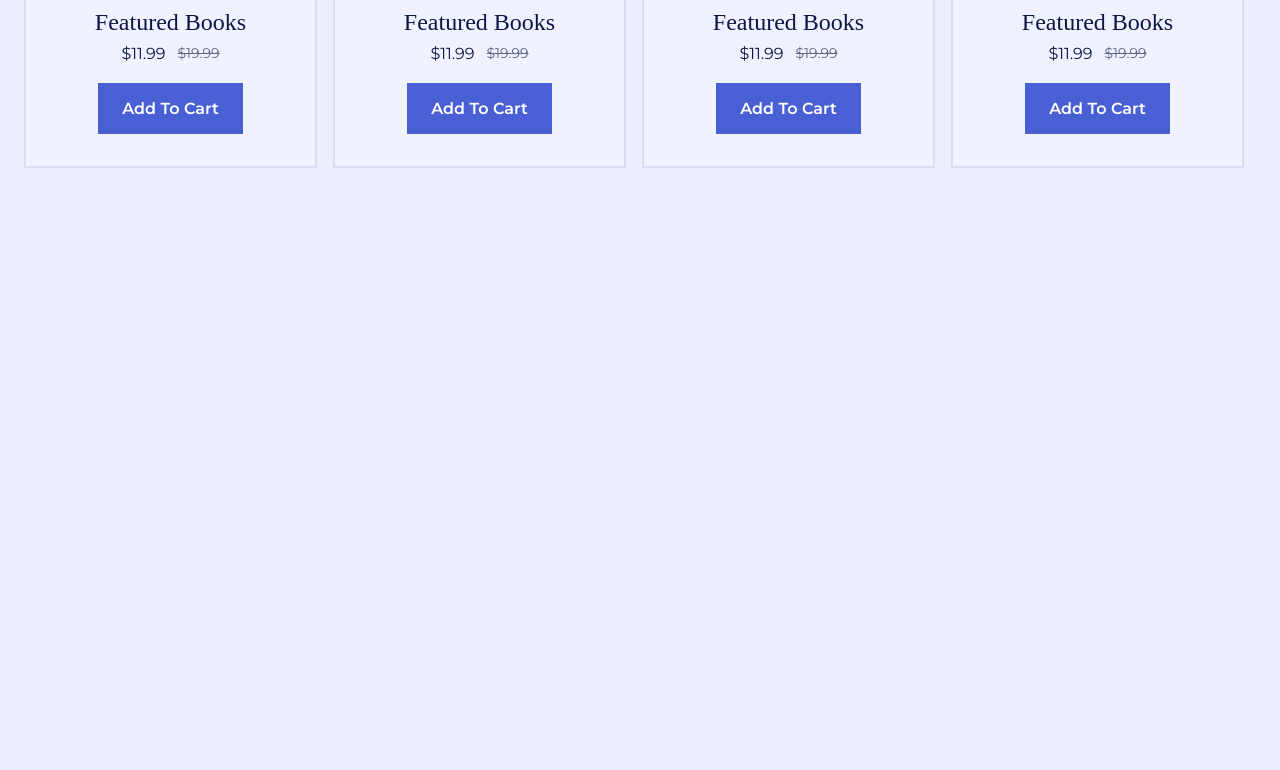
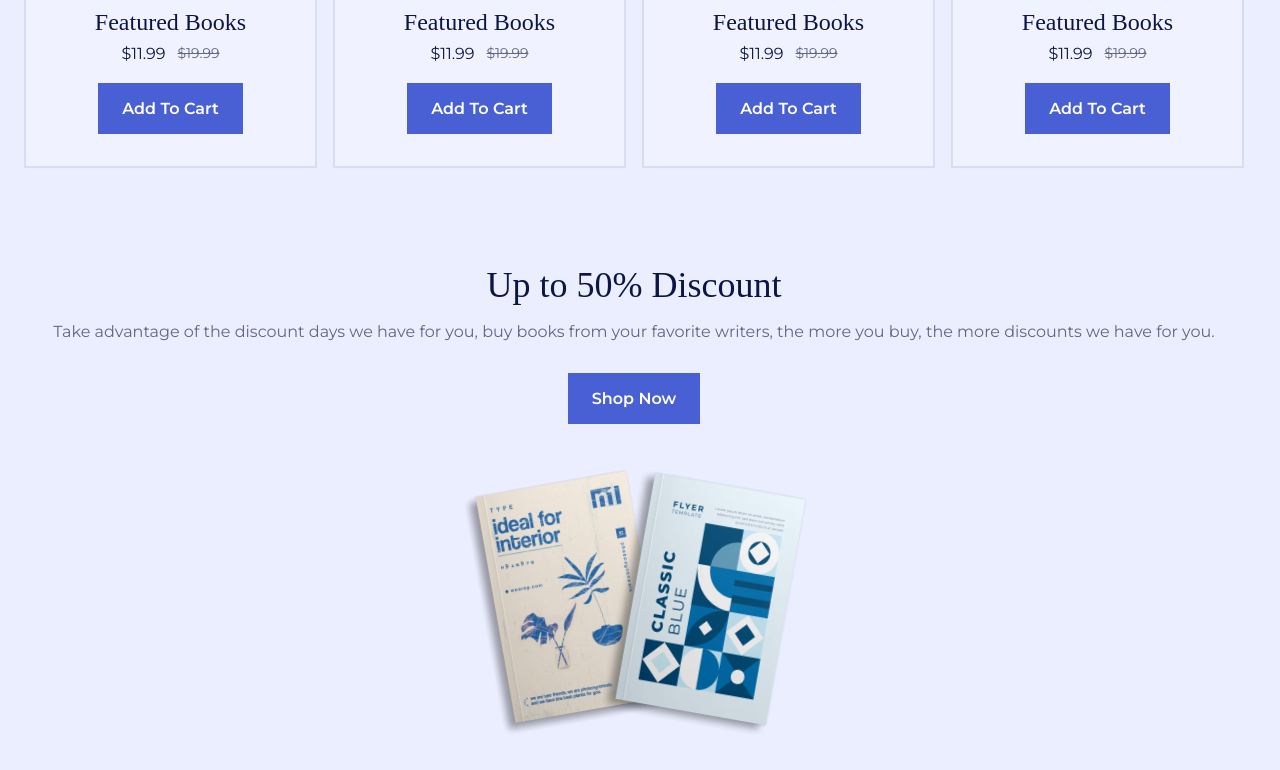
Before and after one commit to ydv-prdp/bookwebsite, a plain HTML site: page index.html in a window 1280 px wide. Shown: the part 1706-2476 px from the top of the page. Before the commit the page ends 2274 px from the top, so only its background shows below. Drawn offline with nearby package versions, Linux system fonts and the light colour scheme; a web font is replaced by a local one.

Commit message:
discount css and js added

```diff
--- a/assets/css/styles.css
+++ b/assets/css/styles.css
@@ -517,8 +517,39 @@ img {
 }
 
 /*=============== DISCOUNT ===============*/
+.discount__container{
+  row-gap: 3.5rem;
+}
 
+.discount__data{
+  text-align: center;
+}
 
+.discount__title{
+  margin-bottom: 1rem;
+}
+
+.discount__description{
+  margin-bottom: 2rem;
+}
+
+.discount__images{
+  display: flex;
+  justify-content: center;
+}
+
+.discount__img-1,
+.discount__img-2{
+  width: 170px;
+}
+
+.discount__img-1{
+  transform: translateX(1rem) rotate(-10deg);
+}
+
+.discount__img-2{
+  transform: translateX(-1rem) rotate(10deg);
+}
 /*=============== NEW ===============*/
 
 
--- a/index.html
+++ b/index.html
@@ -435,7 +435,23 @@
 
          <!--==================== DISCOUNT ====================-->
          <section class="discount section" id="discount">
-
+            <div class="discount__container container grid">
+               <div class="discount__data">
+                  <h2 class="discount__title section__title">
+                     Up to 50% Discount
+                  </h2>
+                  <p class="discount__description">
+                     Take advantage of the discount days we have for you, buy books from your favorite writers, the more you buy, the more discounts we have for you.
+                  </p>
+                  <a href="" class="button">
+                     Shop Now
+                  </a>
+               </div>
+               <div class="discount__images">
+                  <img src="img/discount-book-1.png" alt="" class="discount__img-1">
+                  <img src="img/discount-book-2.png" alt="" class="discount__img-2">
+               </div>
+            </div>
          </section>
 
          <!--==================== NEW BOOKS ====================-->
```
